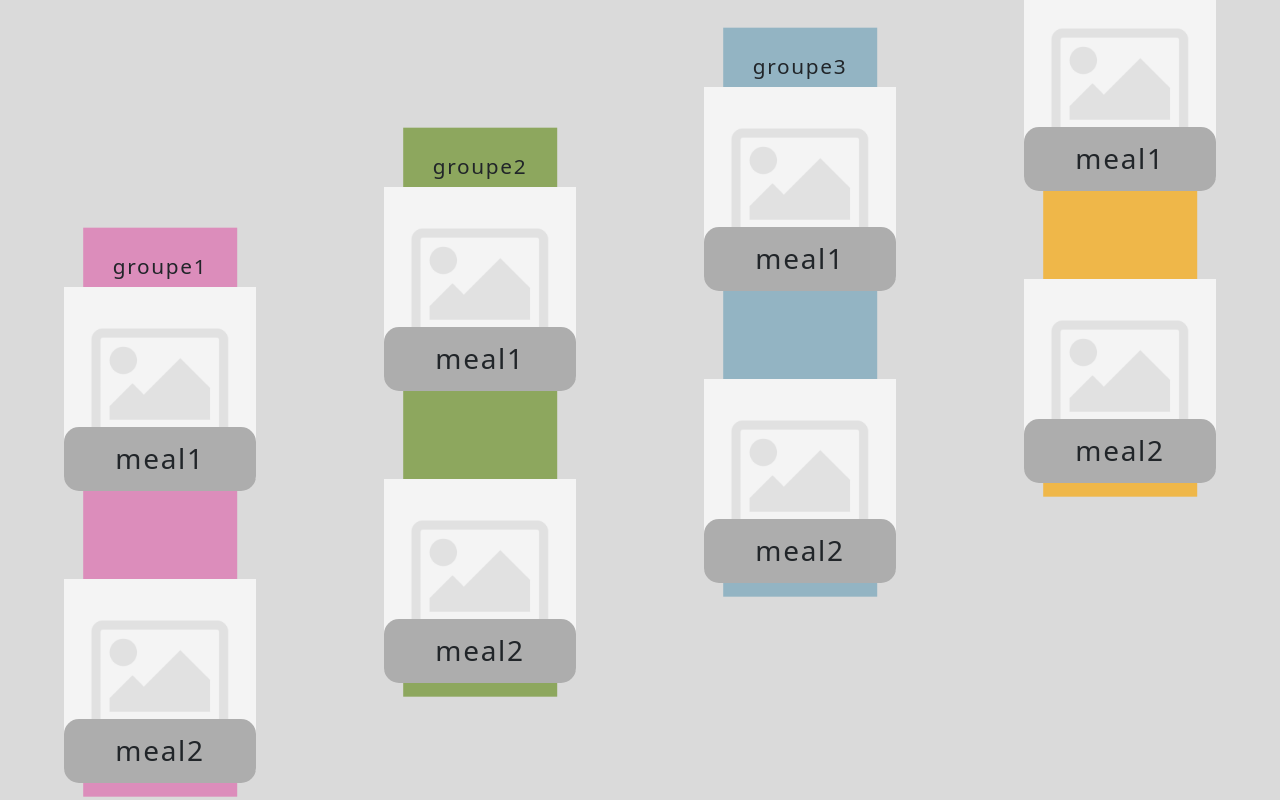
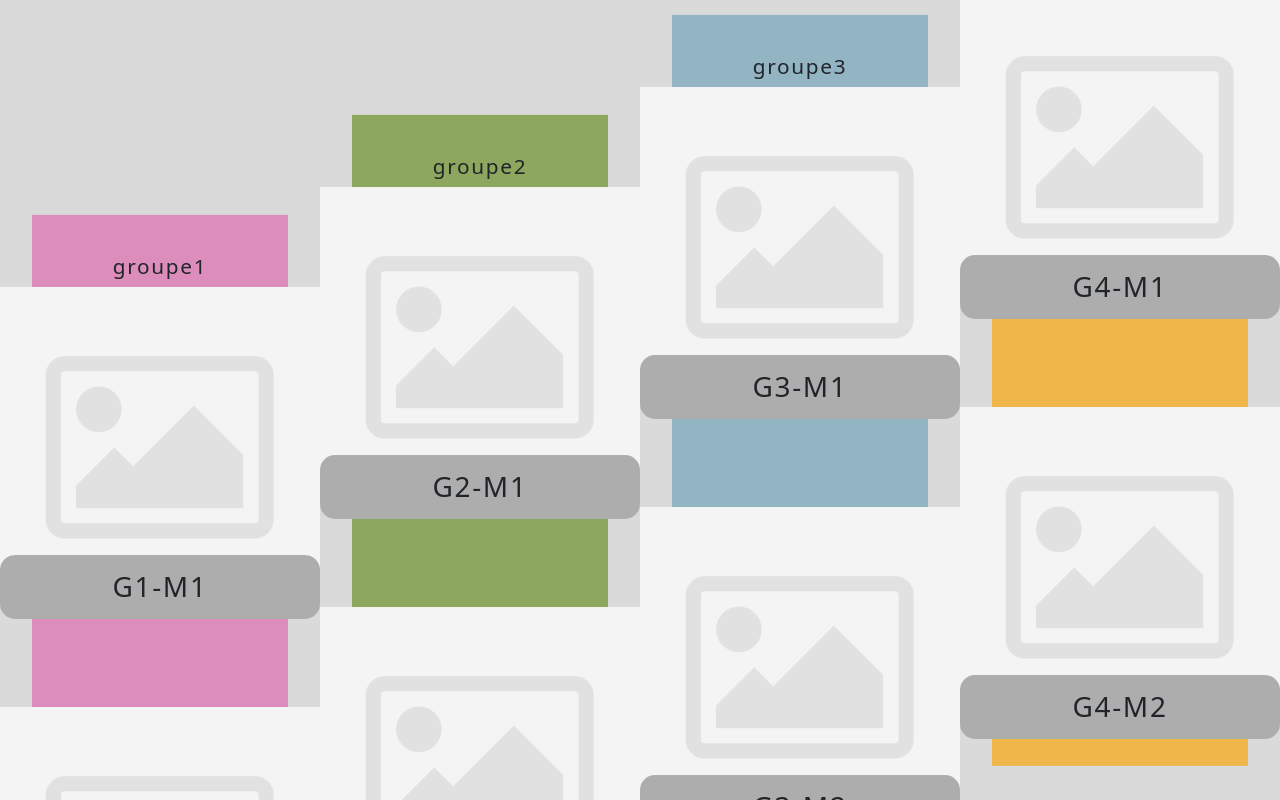
Before and after one commit to Kebrouh/cagiotti, a Vue app: page /#/ in a window 1280 px wide. Shown: the part 460-1260 px from the top of the page. Built offline with nearby package versions, Linux system fonts and the light colour scheme.

Commit message:
feature-gridMeal-try1DayMethod

```diff
--- a/src/components/AffichageData/AffichageGridMeal.vue
+++ b/src/components/AffichageData/AffichageGridMeal.vue
@@ -9,15 +9,24 @@
     const currentDayOfWeek = ref(daysOfWeek[currentDate.getDay()]);
     const currentNumOfWeek = ref(currentDate.getDay());
 
+    console.log("hello  yes i am awake");
+
+    const shouldMoveToBack = () => {
+        console.log("skadoosh");
+        return currentDayOfWeek.value === 'Monday';
+    };
+
     // Function to determine whether a group should move to the back
-    const shouldMoveToBack = (groupNumber) => {
-    if (currentDayOfWeek === 'Monday') {
-        // Calculate new group order based on currentNumOfWeek
-        const newGroupOrder = (groupNumber + currentNumOfWeek - 1) % 4;
-        return newGroupOrder === 0;
-    }
-    return false;
-    };
+    // const shouldMoveToBack = (groupNumber) => {
+    //     if (currentDayOfWeek.value === 'Monday') { // Fix this line
+    //         const currentWeekDayNumber = currentNumOfWeek.value;
+    //         const newGroupOrder = (groupNumber + currentWeekDayNumber - 1) % 4;
+    //         console.log(groupNumber + " + " + currentNumOfWeek.value + " = " + newGroupOrder);
+    //         return newGroupOrder === 0;
+    //     }
+    //     console.log("cringe lmao");
+    //     return false;
+    // };
 </script>
 
 <template>
@@ -37,13 +46,13 @@
             <div class="groupe1" :class="{'moveToBack': shouldMoveToBack(1)}">
                 <h2>groupe1</h2>
                 <div class="meal1">
-                    <h3>meal1</h3>
+                    <h3>G1-M1</h3>
                     <div class="wrapImg">
                         <img src="@/assets/img/no-img.png" alt="img-placeholder">
                     </div>
                 </div>
                 <div class="meal2">
-                    <h3>meal2</h3>
+                    <h3>G1-M2</h3>
                     <div class="wrapImg">
                         <img src="@/assets/img/no-img.png" alt="img-placeholder">
                     </div>
@@ -52,13 +61,13 @@
             <div class="groupe2" :class="{'moveToBack': shouldMoveToBack(2)}">
                 <h2>groupe2</h2>
                 <div class="meal1">
-                    <h3>meal1</h3>
+                    <h3>G2-M1</h3>
                     <div class="wrapImg">
                         <img src="@/assets/img/no-img.png" alt="img-placeholder">
                     </div>
                 </div>
                 <div class="meal2">
-                    <h3>meal2</h3>
+                    <h3>G2-M2</h3>
                     <div class="wrapImg">
                         <img src="@/assets/img/no-img.png" alt="img-placeholder">
                     </div>
@@ -67,13 +76,13 @@
             <div class="groupe3" :class="{'moveToBack': shouldMoveToBack(3)}">
                 <h2>groupe3</h2>
                 <div class="meal1">
-                    <h3>meal1</h3>
+                    <h3>G3-M1</h3>
                     <div class="wrapImg">
                         <img src="@/assets/img/no-img.png" alt="img-placeholder">
                     </div>
                 </div>
                 <div class="meal2">
-                    <h3>meal2</h3>
+                    <h3>G3-M2</h3>
                     <div class="wrapImg">
                         <img src="@/assets/img/no-img.png" alt="img-placeholder">
                     </div>
@@ -82,13 +91,13 @@
             <div class="groupe4" :class="{'moveToBack': shouldMoveToBack(4)}">
                 <h2>groupe4</h2>
                 <div class="meal1">
-                    <h3>meal1</h3>
+                    <h3>G4-M1</h3>
                     <div class="wrapImg">
                         <img src="@/assets/img/no-img.png" alt="img-placeholder">
                     </div>
                 </div>
                 <div class="meal2">
-                    <h3>meal2</h3>
+                    <h3>G4-M2</h3>
                     <div class="wrapImg">
                         <img src="@/assets/img/no-img.png" alt="img-placeholder">
                     </div>
@@ -101,5 +110,16 @@
 </template>
 
 <style scoped>
+    .grid {
+        display: flex;
+    }
 
+    .groupe1, .groupe2, .groupe3, .groupe4 {
+        flex: 1;
+        transition: order 1s ease-in-out; /* Adjust the duration and timing function as needed */
+    }
+
+    .moveToBack {
+        order: -1;
+    }
 </style>
```
